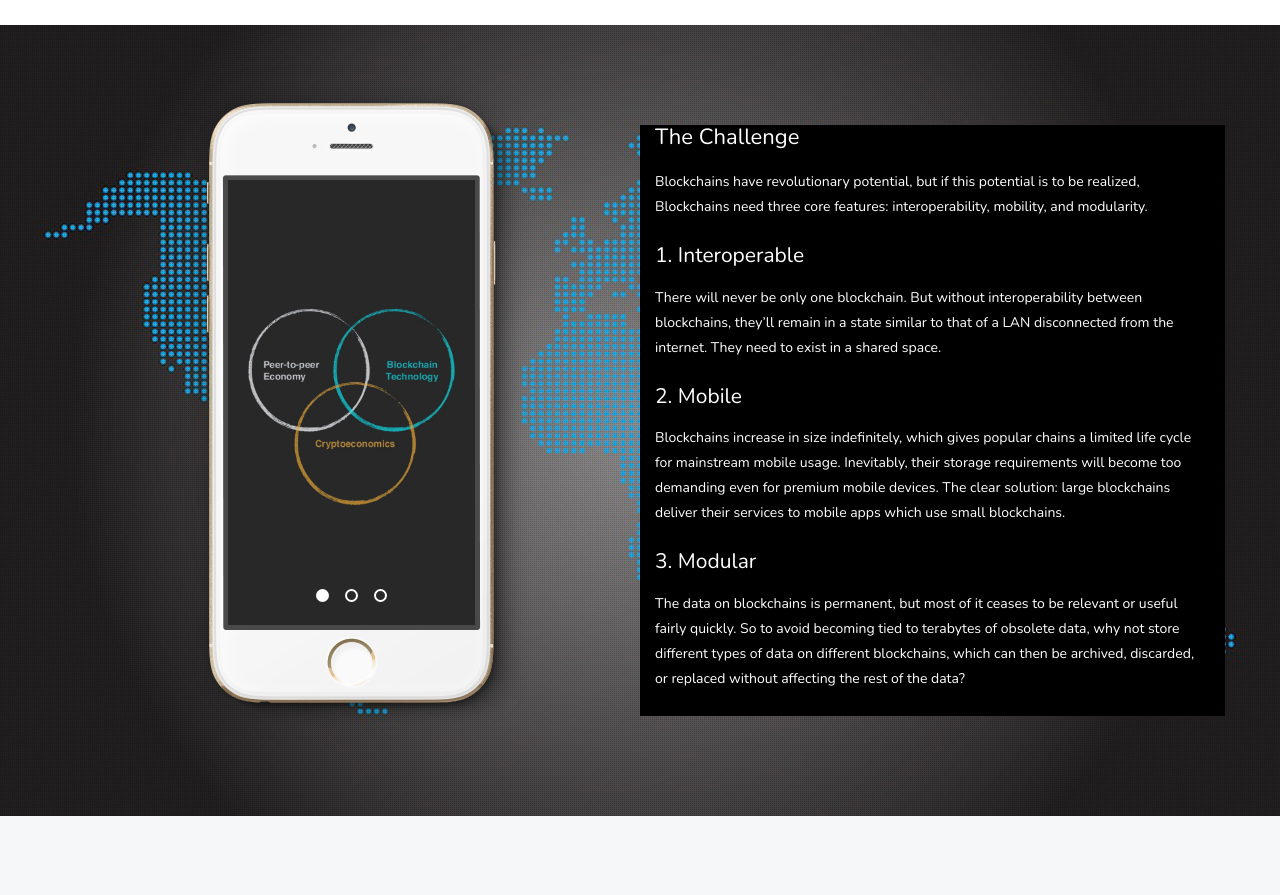
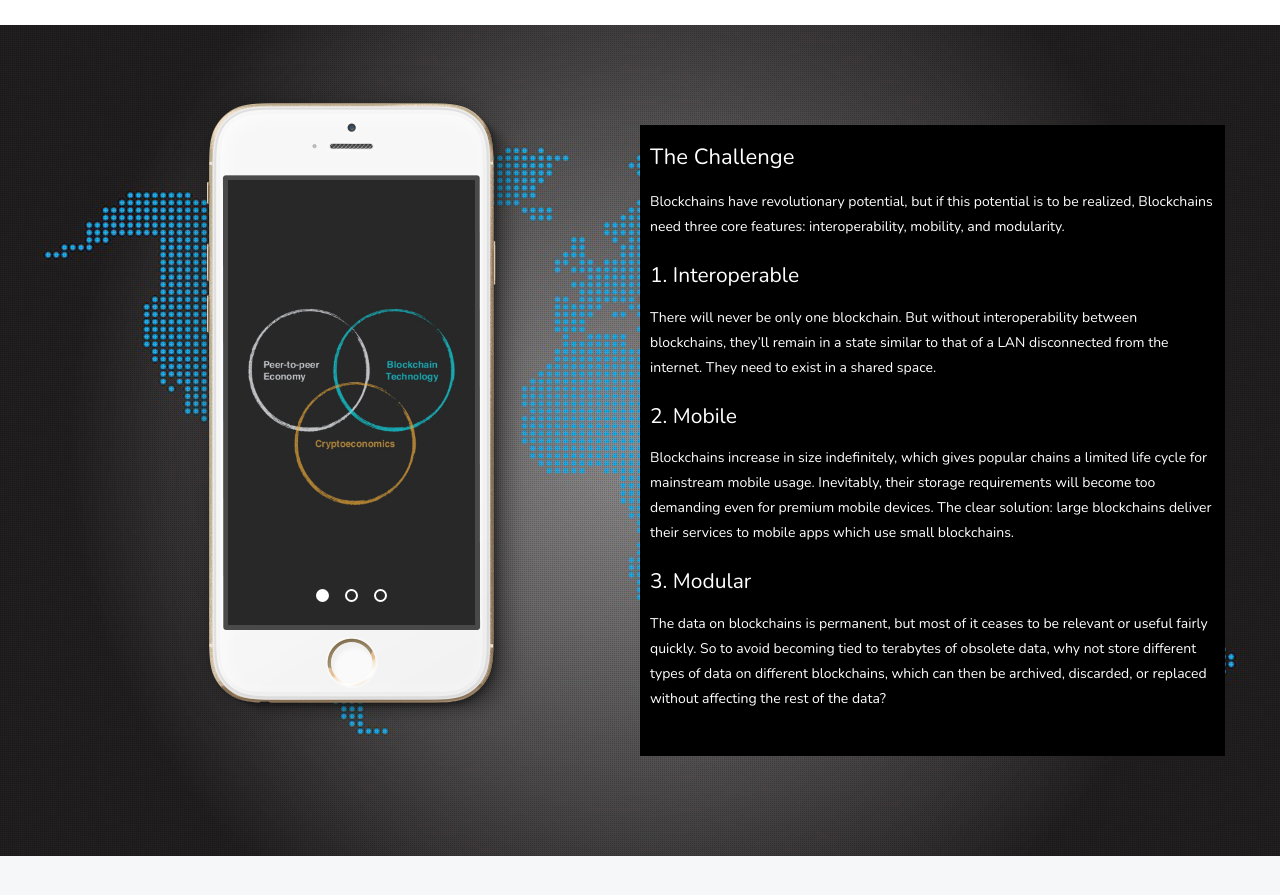
Before and after one commit to BlockchainLabs/blockchainlabs.github.io, a plain HTML site: page index.html in a window 1280 px wide. Shown: the part 2380-3275 px from the top of the page. Drawn offline with nearby package versions, Linux system fonts and the light colour scheme.

Commit message:
Update styles.css

```diff
--- a/css/styles.css
+++ b/css/styles.css
@@ -1089,7 +1089,8 @@ Waypoints
 #text_block{
     background: #000000;
     opacity: 0.7
-    padding: 40px 10px 20px;
+    margin-top: 20px;
+    padding: 20px 10px 20px;
 }
 
 
```
